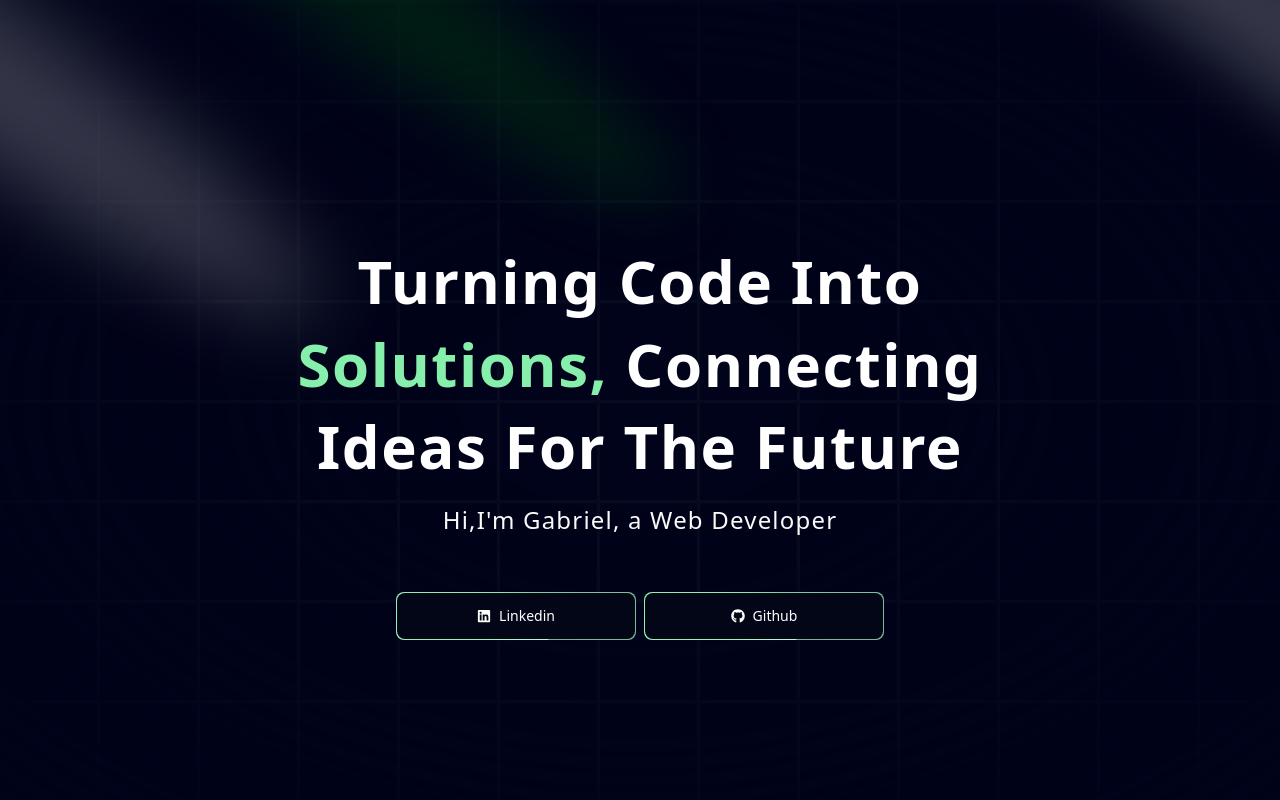
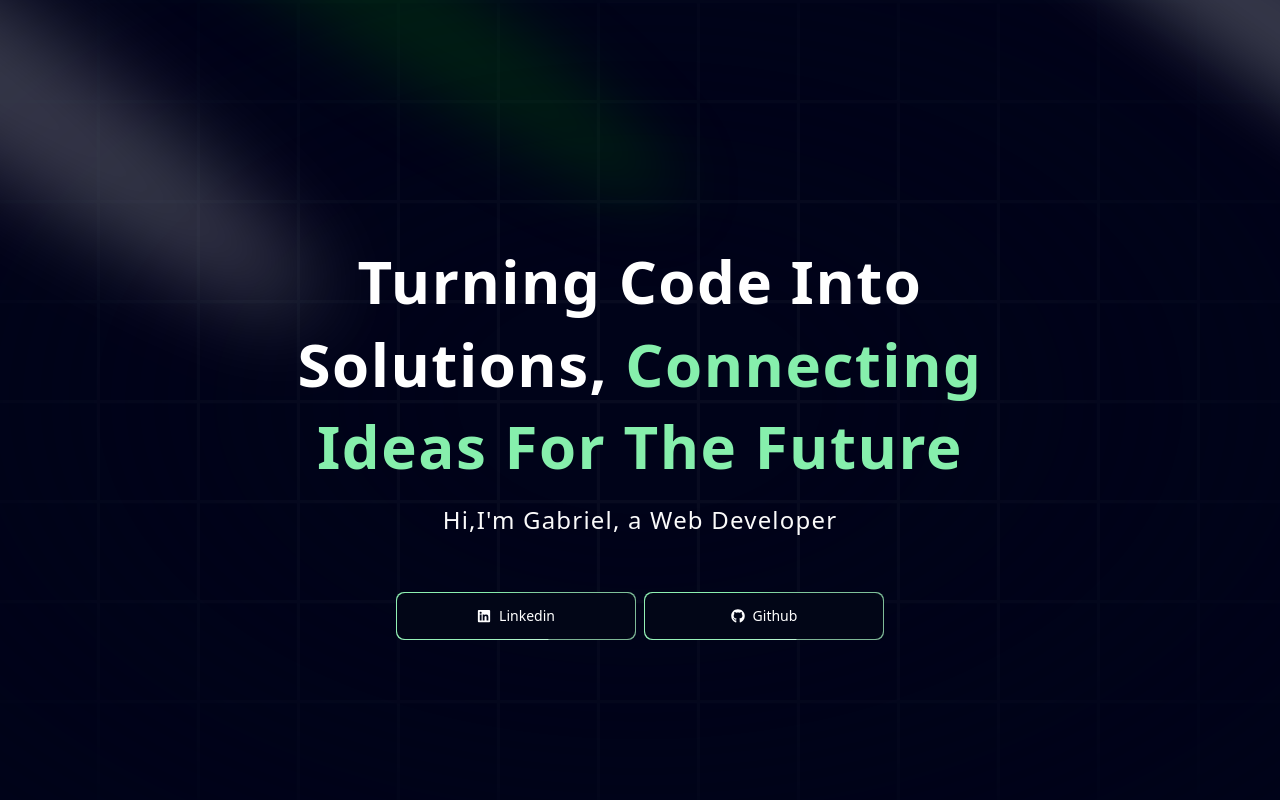
Before and after one commit to gabrielpdlh/my-portfolio, a Next.js app: page / in a window 1280 px wide. Shown: the top 800 px of the page. Built offline with nearby package versions, Linux system fonts and the light colour scheme.

Commit message:
refactor: ensure text generate is correct

```diff
--- a/components/ui/TextGenerateEffect.tsx
+++ b/components/ui/TextGenerateEffect.tsx
@@ -39,10 +39,9 @@ export const TextGenerateEffect = ({
           return (
             <motion.span
               key={word + idx}
-              className={`${idx > 2 && idx < 4 ? "text-green" : "dark:text-white text-black opacity-0"}`}
-              style={{
-                filter: filter ? "blur(10px)" : "none",
-              }}
+              // change here if idx is greater than 3, change the text color to #CBACF9
+              className={` ${idx > 3 ? "text-green" : "dark:text-white text-black"
+                } opacity-0`}
             >
               {word}{" "}
             </motion.span>
```
